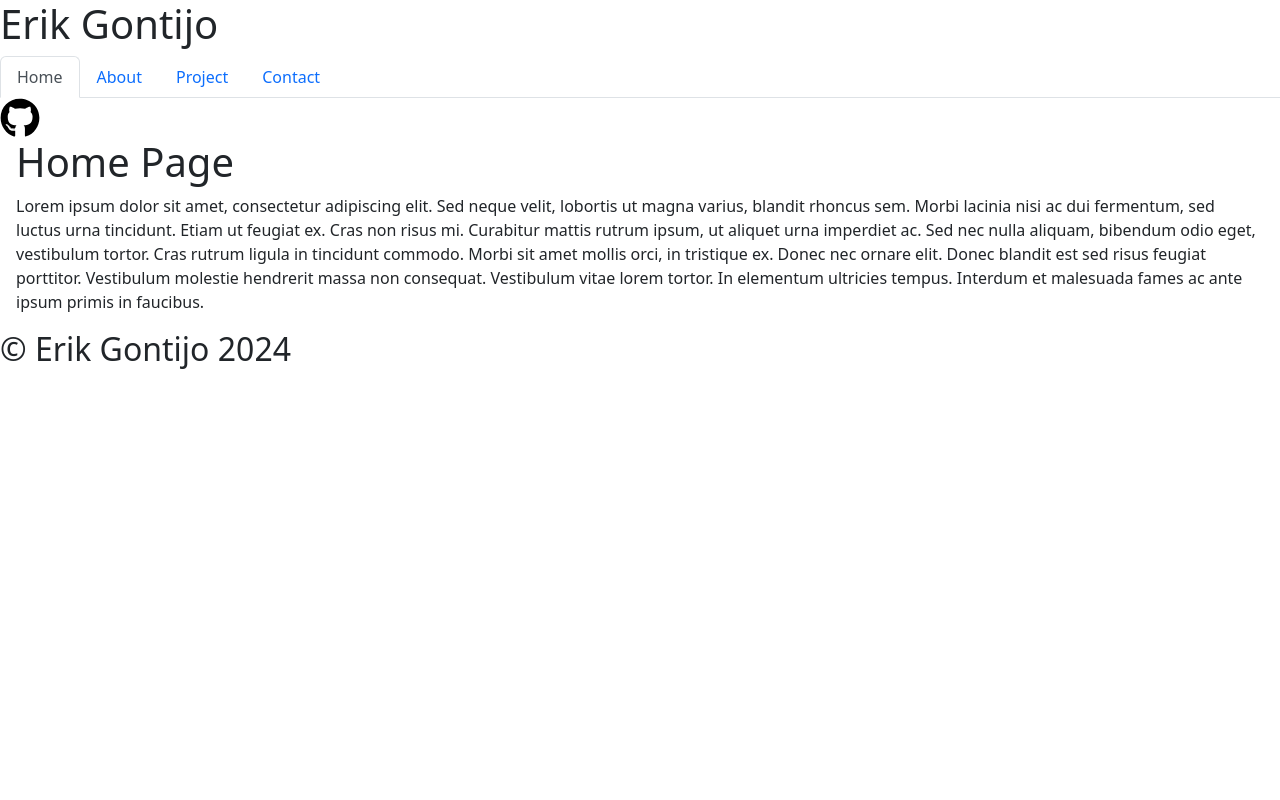
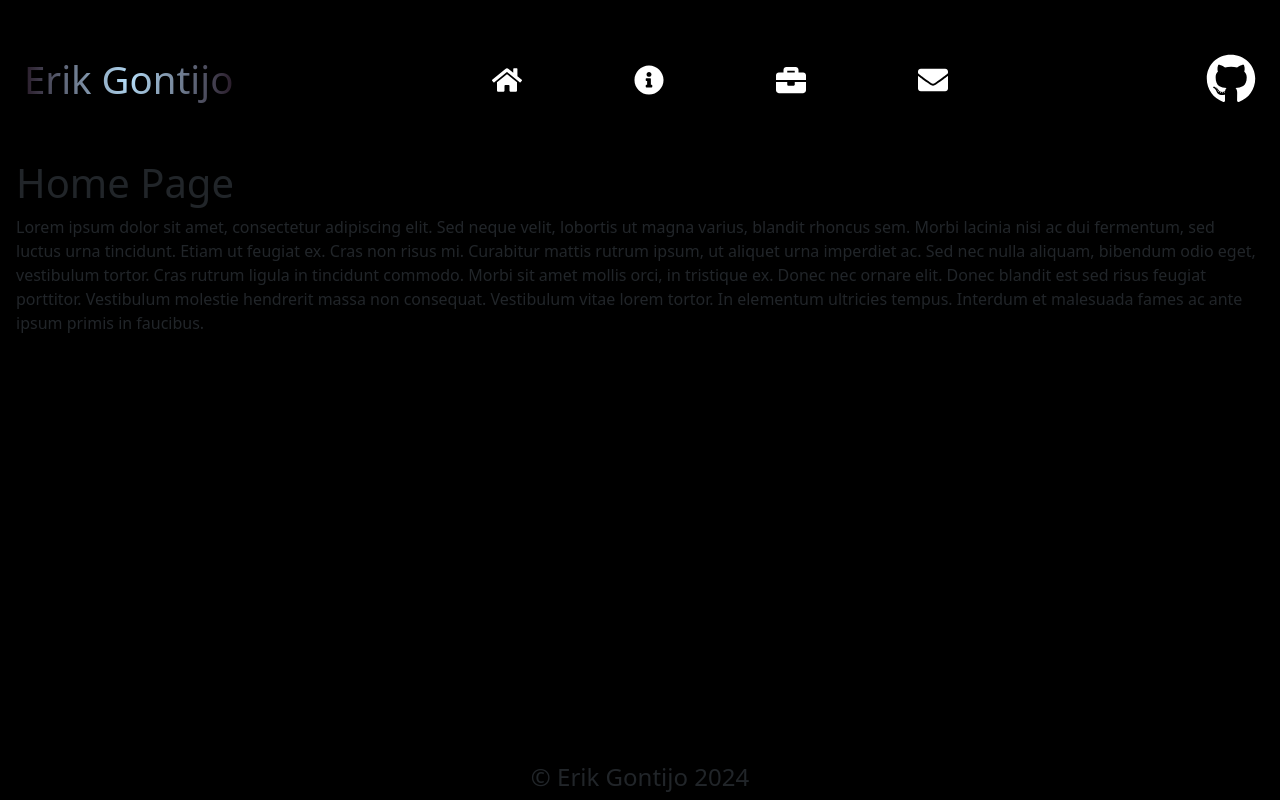
Before and after one commit to Erikrainer/RandG-Portfolio, a React (Vite) app: page / in a window 1280 px wide. Built offline with nearby package versions, Linux system fonts and the light colour scheme.

Commit message:
styling header and footer, almost done looks clean for now but can happens some changes

```diff
--- a/src/App.jsx
+++ b/src/App.jsx
@@ -1,6 +1,7 @@
 import { Outlet } from 'react-router-dom';
 import Header from "./components/Header"
 import Footer from "./components/Footer"
+import "./style.css"
 function App() {
 
   return (
@@ -9,7 +10,7 @@ function App() {
       <main className="mx-3">
         <Outlet />
       </main>
-      <Footer/>
+      <Footer />
     </>
   );
 }
--- a/src/components/Footer.jsx
+++ b/src/components/Footer.jsx
@@ -1,7 +1,9 @@
+import "./style.css"
+
 function simpleFooter(){
 return(
-<div>
-    <h2>&copy; Erik Gontijo 2024</h2>
+<div className= "fixed-bottom text-center">
+    <h2 className="fs-4">&copy; Erik Gontijo 2024</h2>
 </div>
 );
 }
--- a/src/components/Header.jsx
+++ b/src/components/Header.jsx
@@ -1,18 +1,53 @@
-import { FaGithub } from 'react-icons/fa';
-import Nav from './Nav';
+import { Link, useLocation } from 'react-router-dom';
+import { FaGithub, FaHome, FaInfoCircle, FaBriefcase,  FaEnvelope} from 'react-icons/fa';
+import "./style.css"
+function NavTabs() {
+  const currentPage = useLocation().pathname;
 
-function Header(){
-return(
-<div>
-<h1 className="titleHeader">Erik Gontijo</h1>
-<div className="navLinks">
-<Nav />
-</div>
-<a className="gitHub"href="https://github.com/Erikrainer" target="_blank" rel="noopener noreferrer">
-      <FaGithub size={40} style={{ color: '#000' }} />
-</a>
-</div>
-)
+  return (
+    <nav className="navbar navbar-expand-lg">
+      <div className="collapse navbar-collapse justify-content-between">
+    <h1 className="navbar-brand m-4 font-weight-bold" id="headerTitle">Erik Gontijo</h1>
+    <ul className="navbar-nav">
+      <li className="nav-item m-5">
+        <Link
+          to="/"
+          className={currentPage === '/' ? 'nav-link active' : 'nav-link'}
+        >
+          <FaHome size={30} color="white" />
+        </Link>
+      </li>
+      <li className="nav-item m-5">
+        <Link
+          to="/About"
+          className={currentPage === '/About' ? 'nav-link active' : 'nav-link'}
+        >
+          <FaInfoCircle size={30} color="white" />
+        </Link>
+      </li>
+      <li className="nav-item m-5">
+        <Link
+          to="/Project"
+          className={currentPage === '/Project' ? 'nav-link active' : 'nav-link'}
+        >
+          <FaBriefcase size={30} color="white" />
+        </Link>
+      </li>
+      <li className="nav-item m-5">
+        <Link
+          to="/Contact"
+          className={currentPage === '/Contact' ? 'nav-link active' : 'nav-link'}
+        >
+          <FaEnvelope size={30} color="white" />
+        </Link>
+      </li>
+    </ul>
+    <a className="m-4" id="gitHub" href="https://github.com/Erikrainer" target="_blank" rel="noopener noreferrer">
+      <FaGithub size={50} style={{ color: 'white' }} />
+    </a>
+    </div>
+    </nav>
+  );
 }
 
-export default Header;
+export default NavTabs;
--- a/src/components/Nav.jsx
+++ /dev/null
@@ -1,44 +0,0 @@
-import { Link, useLocation } from 'react-router-dom';
-
-function NavTabs() {
-  const currentPage = useLocation().pathname;
-
-  return (
-    <ul className="nav nav-tabs">
-      <li className="nav-item">
-        <Link
-          to="/"
-          className={currentPage === '/' ? 'nav-link active' : 'nav-link'}
-        >
-          Home
-        </Link>
-      </li>
-      <li className="nav-item">
-        <Link
-          to="/About"
-          className={currentPage === '/About' ? 'nav-link active' : 'nav-link'}
-        >
-          About
-        </Link>
-      </li>
-      <li className="nav-item">
-        <Link
-          to="/Project"
-          className={currentPage === '/Project' ? 'nav-link active' : 'nav-link'}
-        >
-          Project
-        </Link>
-      </li>
-      <li className="nav-item">
-        <Link
-          to="/Contact"
-          className={currentPage === '/Contact' ? 'nav-link active' : 'nav-link'}
-        >
-          Contact
-        </Link>
-      </li>
-    </ul>
-  );
-}
-
-export default NavTabs;
--- /dev/null
+++ b/src/components/style.css
@@ -0,0 +1,12 @@
+#headerTitle {
+    font-size: 3vw;
+    background: #B8E1FC;
+    background: radial-gradient(circle farthest-corner at center center, #B8E1FC 0%, #231421 100%);
+    -webkit-background-clip: text;
+    -webkit-text-fill-color: transparent;
+    font-weight: 500;
+}
+
+.nav-item{
+    font-size: 1.5vw;
+}
--- a/src/main.jsx
+++ b/src/main.jsx
@@ -1,6 +1,5 @@
 import ReactDOM from 'react-dom/client'
 import { createBrowserRouter, RouterProvider } from 'react-router-dom';
-
 import 'bootstrap/dist/css/bootstrap.min.css'
 
 import App from './App';
--- /dev/null
+++ b/src/style.css
@@ -0,0 +1,3 @@
+body{
+    background-color: black;
+}
```
